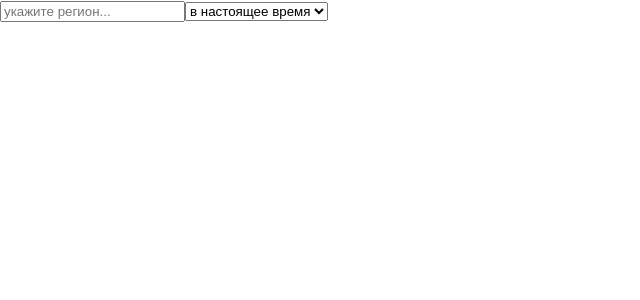
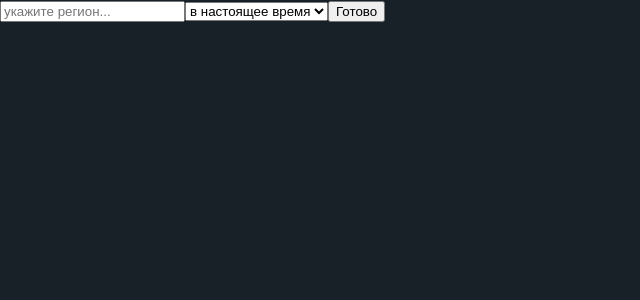
Before and after one commit to kl1eff/weather, a React (Create React App) app: page / in a window 1280 px wide. Shown: the top 300 px of the page, without its empty margins (0-640 px from the left). Built offline with nearby package versions, Linux system fonts and the light colour scheme.

Commit message:
added main logic

```diff
--- a/src/App.js
+++ b/src/App.js
@@ -1,4 +1,7 @@
+import { useState } from 'react';
 import Menu from './Menu';
+import Info from './Info';
+
 
 function App() {
     const baseURL = 'http://api.weatherapi.com/v1/';
@@ -6,19 +9,40 @@ function App() {
     const currentPart = 'current.json?key=ddb3c04efbbc46ad9d6201356230905&q=';
     const forecastPart = 'forecast.json?key=ddb3c04efbbc46ad9d6201356230905&q=';
 
-    const modes = ['current', 'forecast'];
+    const modes = [currentPart, forecastPart];
 
-    const selectHandle = (event) => (selectedMode = modes[event.target.value]);
-    const inputHandle = (event) => event.key === 'Enter' && (region = event.target.value);
 
-    let region;
-    let selectedMode;
+    const [selectedMode, setSelectedMode] = useState(null);
+    const [region, setRegion] = useState(null);
+    const [data, setData] = useState(null);
+
+
+
+
+    const selectHandle = (event) => {
+        console.log('select value: ', event.target.selectedIndex);
+        setSelectedMode(event.target.selectedIndex);
+    };
+
+    const load = async (event) => {
+        console.log('mode: ', selectedMode)
+        const request = baseURL + modes[selectedMode] + region;
+        console.log(request);
+        const response = await fetch(request);
+        const jsonData = await response.json();
+        console.log(jsonData);
+        setData(jsonData);
+        console.log(response.status);
+
+    };
+
+
 
     return (
         <div id="app">
             <div className="wrapper">
-                <Menu handler1={inputHandle} handler2={selectHandle} />
-                <div className="info"></div>
+                <Menu selectHandle={selectHandle} buttonHandle={load} setRegion={setRegion}/>
+                <Info data={data}/>
             </div>
         </div>
     );
--- /dev/null
+++ b/src/Info.js
@@ -0,0 +1,9 @@
+function Info(props) {
+    return (
+        <div className="info">
+            <p>{props.data?.current.condition.text}</p>
+        </div>
+    )
+}
+
+export default Info;
--- a/src/Menu.js
+++ b/src/Menu.js
@@ -1,11 +1,12 @@
 function Menu(props) {
     return (
         <div className="input">
-            <input type="text" placeholder="укажите регион..." onKeyUp={props.handler1} />
-            <select onSelect={props.handler2}>
+            <input type="text" placeholder="укажите регион..." onChange={(e) => props.setRegion(e.target.value)} />
+            <select onChange={props.selectHandle}>
                 <option value="0">в настоящее время</option>
                 <option value="1">Прогноз</option>
             </select>
+            <button onClick={props.buttonHandle}>Готово</button>
         </div>
     );
 }
--- a/src/index.css
+++ b/src/index.css
@@ -5,6 +5,8 @@ body {
     sans-serif;
   -webkit-font-smoothing: antialiased;
   -moz-osx-font-smoothing: grayscale;
+  background-color: #182127;
+  color: #fff;
 }
 
 code {
```
Also changed, not shown: public/manifest.json.
